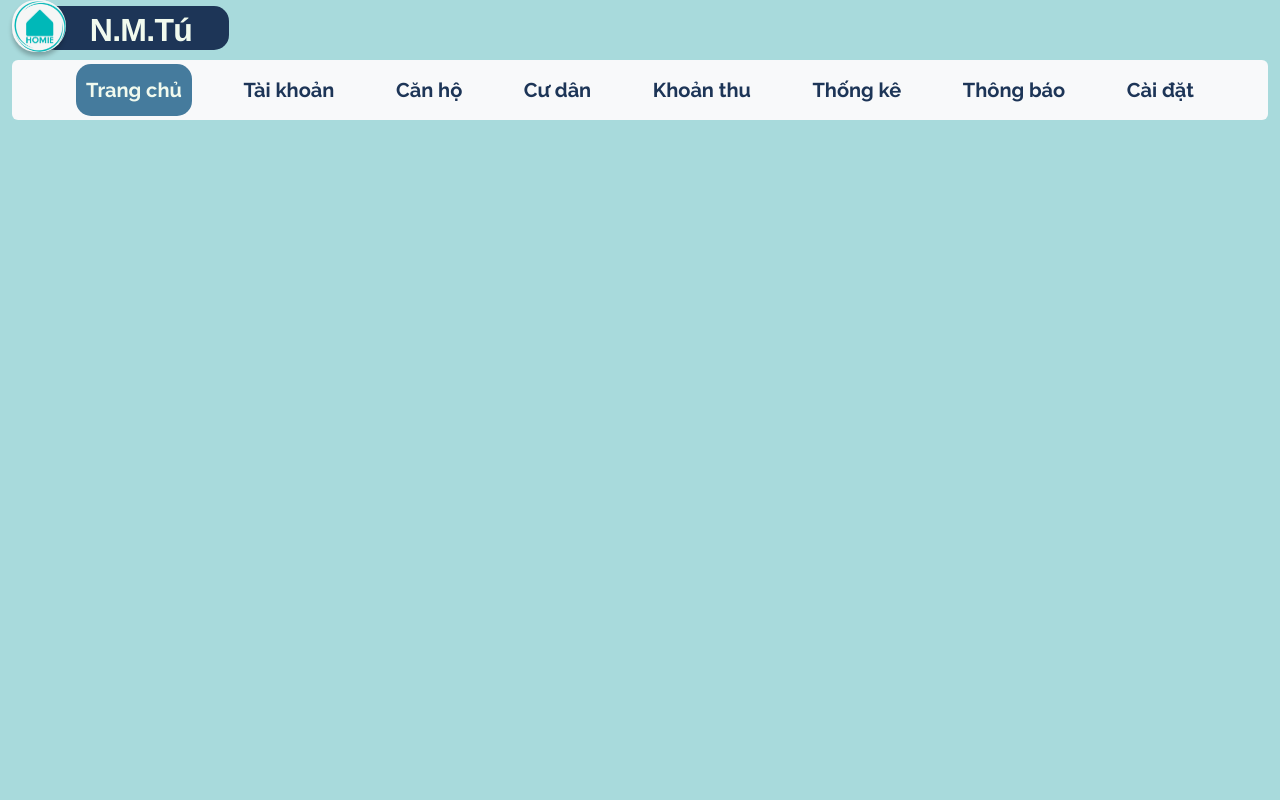
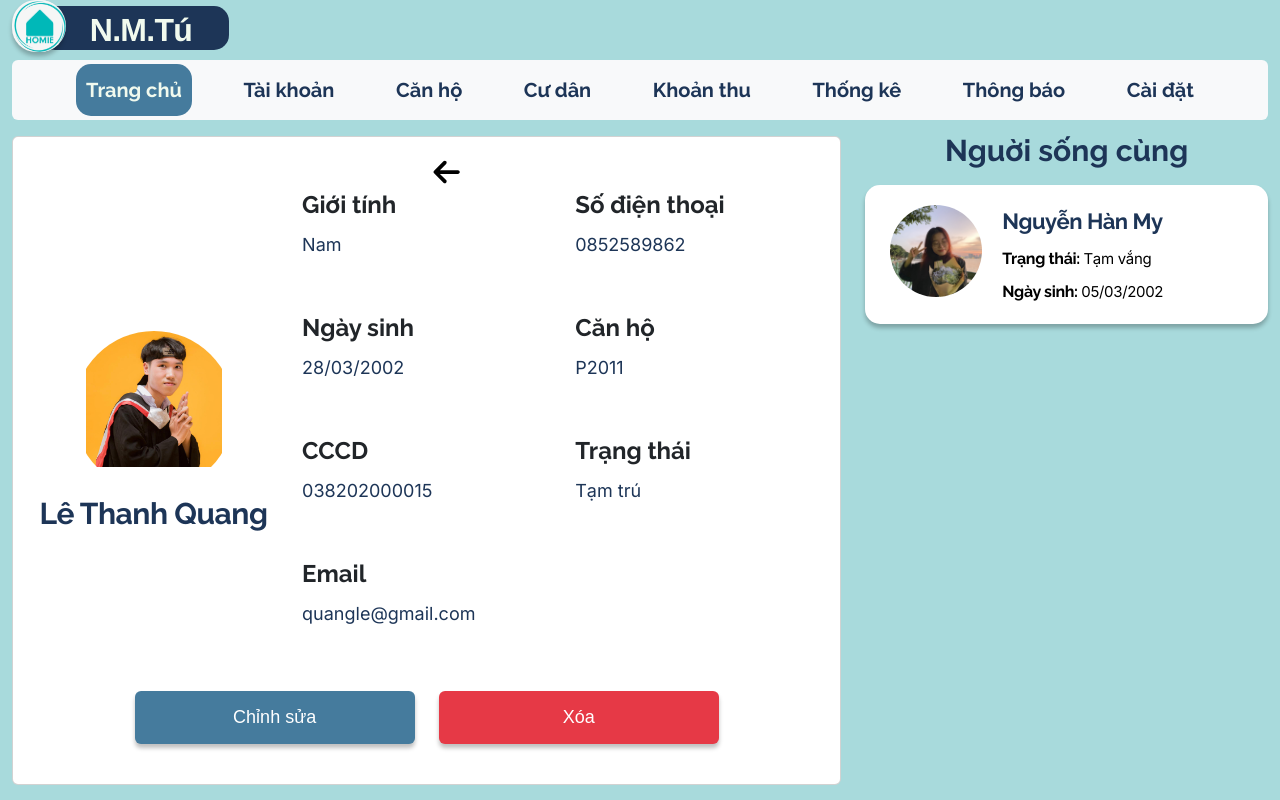
Before and after one commit to Kwang-Le/homie-web, a Vue app: page /admin-statistic/resident/1 in a window 1280 px wide. Built offline with nearby package versions, Linux system fonts and the light colour scheme.

Commit message:
feat: add path to resident details view

```diff
--- a/src/router/index.js
+++ b/src/router/index.js
@@ -10,6 +10,7 @@ import AdminResidentView from '@/views/admin/AdminResidentView.vue'
 import AdminRevenueView from '@/views/admin/AdminRevenueView.vue'
 // import AdminStatisticalView from '@/views/admin/AdminStatisticalView.vue'
 import AdminApartmentDetailsView from '@/views/admin/AdminApartmentDetailsView.vue'
+import AdminResidentDetailsView from '@/views/admin/AdminResidentDetailsView.vue'
 import AdminLoginFormView from '@/views/admin/form/AdminLoginFormView.vue'
 
 const router = createRouter({
@@ -51,11 +52,6 @@ const router = createRouter({
       component: AdminStatisticView
     },
     // {
-    //   path: '/admin-statistical',
-    //   name: 'admin-statistical',
-    //   component: AdminStatisticalView
-    // },
-    // {
     //   path: '/admin-statistical/apartment/:id',
     //   name: 'admin-statistical-apartment',
     //   component: AdminStatisticView
@@ -63,7 +59,13 @@ const router = createRouter({
     {
       path: '/admin-statistic/apartment/:id',
       name: 'admin-statistic-apartment',
-      component: AdminApartmentDetailsView
+      component: AdminApartmentDetailsView,
+      // props: true
+    },
+    {
+      path: '/admin-statistic/resident/:id',
+      name: 'admin-statistic-resident',
+      component: AdminResidentDetailsView,
     },
     {
       path: '/admin-notification',
--- /dev/null
+++ b/src/views/admin/AdminResidentDetailsView.vue
@@ -0,0 +1,30 @@
+<script setup>
+// import Card from '@/components/Card.vue';
+// import ApartmentProfile from '@/components/Profile/ApartmentProfile.vue';
+// import ApartmentResidentItem from '@/components/Profile/ApartmentResidentItem.vue';
+import ExtraProfileCardItem from '@/components/Profile/ExtraProfileCardItem.vue';
+import AccountProfile from '@/components/Profile/AccountProfile.vue';
+// import ResidentItemList from '@/components/Profile/ResidentItemList.vue';
+</script>
+
+<template>
+    <main>
+        <div class="row">
+            <div class="col-8">
+                <AccountProfile></AccountProfile>
+            </div>
+            <div class="col-4">
+                <h4 class="card-title">Nguời sống cùng</h4>
+                <ExtraProfileCardItem />
+            </div>
+        </div>
+    </main>
+</template>
+
+<style scoped>
+.card-title {
+    text-align: center;
+    font: 30px/150% Raleway, sans-serif;
+    color: var(--main-secondary);
+}
+</style>
```
